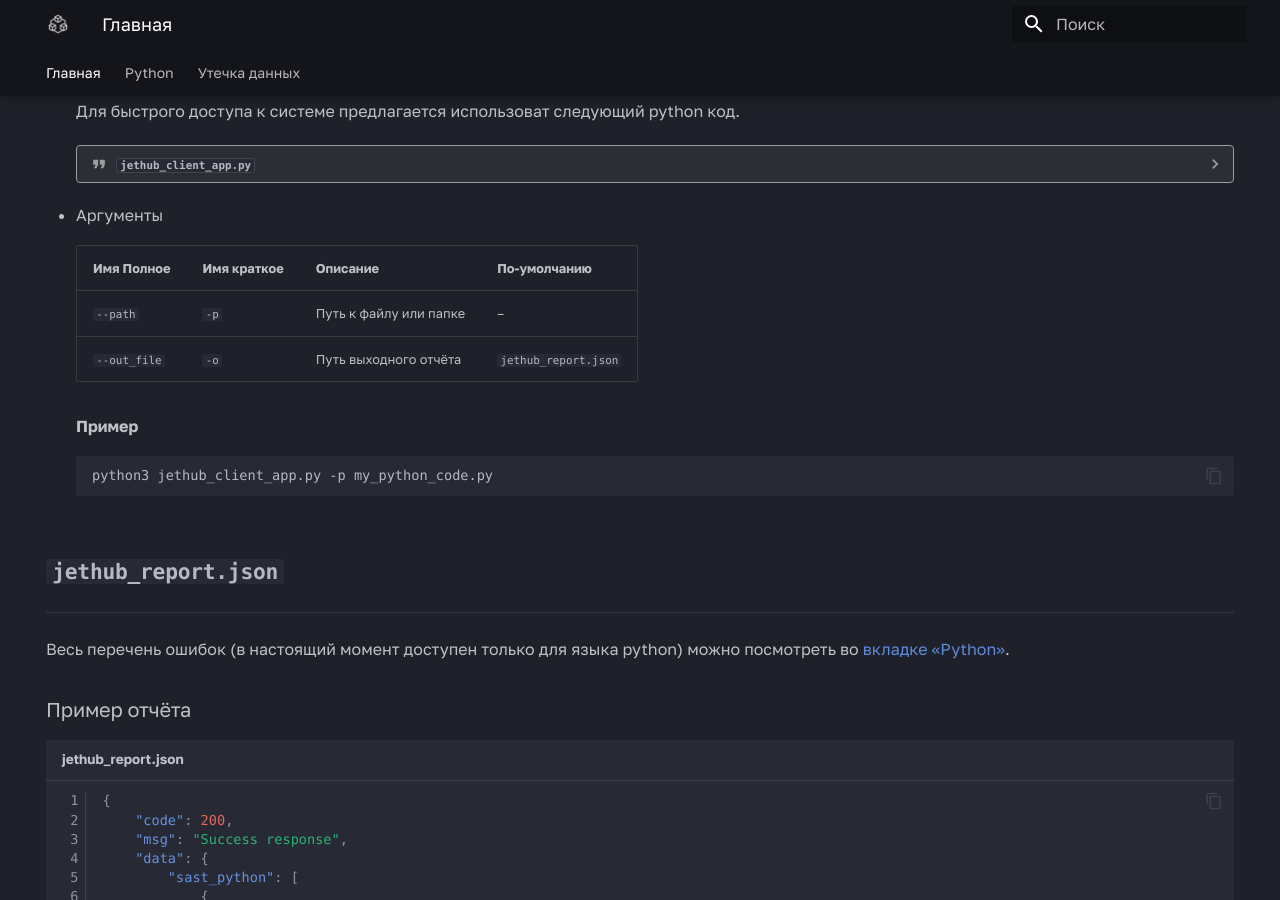
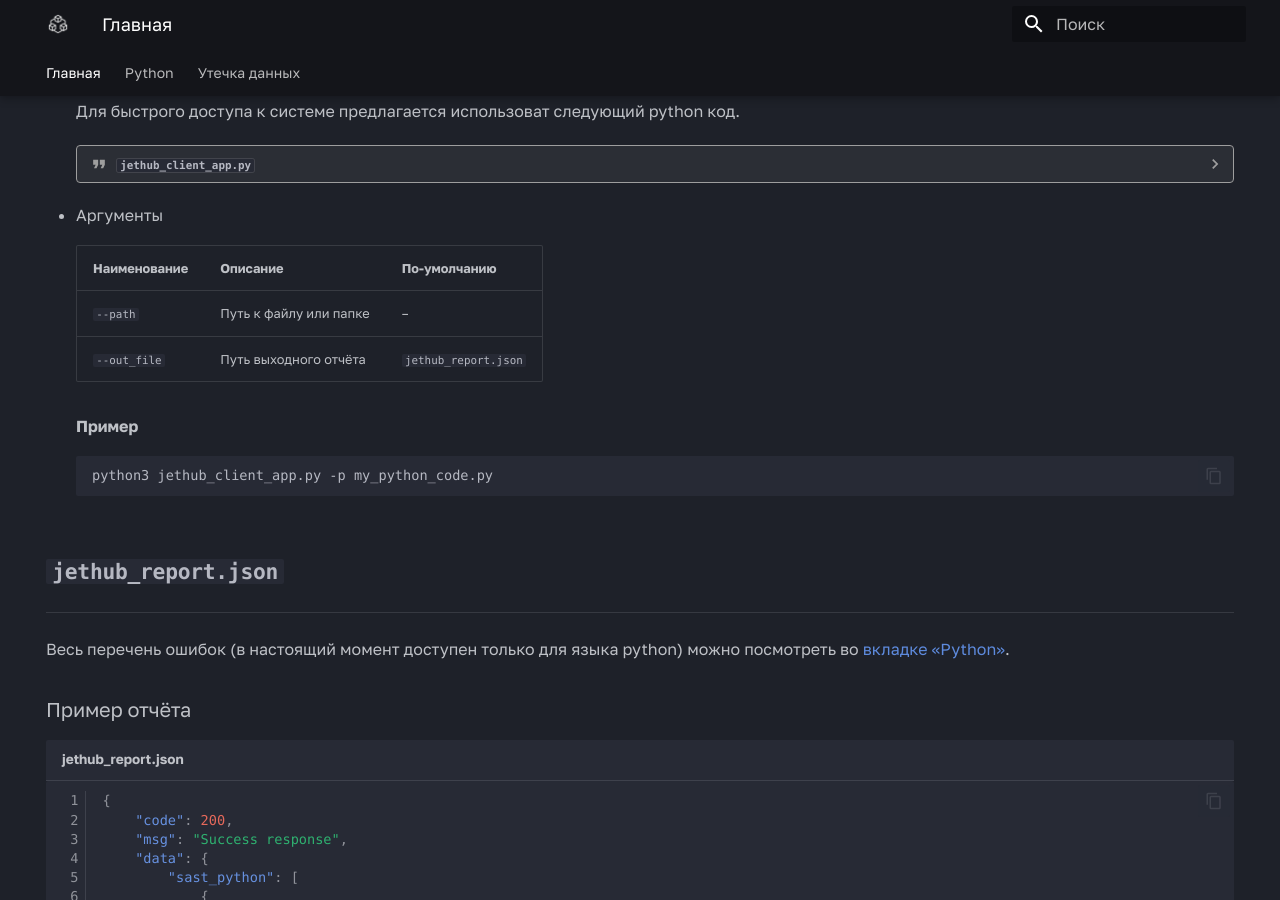
Before and after one commit to jethub-tech/docs.jethub.pro, an MkDocs documentation site: the page built from docs/index.md, in a window 1280 px wide and 900 px high, scrolled down 967 px. Built offline with MkDocs 1.6.1 and Material for MkDocs 9.7.7, drawn with Linux system fonts in a browser that asks for light colours; some web fonts are replaced.

Commit message:
remove short naming

```diff
--- a/docs/index.md
+++ b/docs/index.md
@@ -100,10 +100,10 @@ flowchart LR
 
 - Аргументы
 
-    | Имя Полное   | Имя краткое | Описание                     | По-умолчанию         |
-    | ------------ | ----------- | ---------------------------- | -------------------- |
-    | `--path`     | `-p`        | Путь к файлу или папке       |  –                   |
-    | `--out_file` | `-o`        | Путь выходного отчёта        | `jethub_report.json` |
+    | Наименование | Описание                     | По-умолчанию         |
+    | ------------ | ---------------------------- | -------------------- |
+    | `--path`     | Путь к файлу или папке       |  –                   |
+    | `--out_file` | Путь выходного отчёта        | `jethub_report.json` |
 
     **Пример**
 
```
